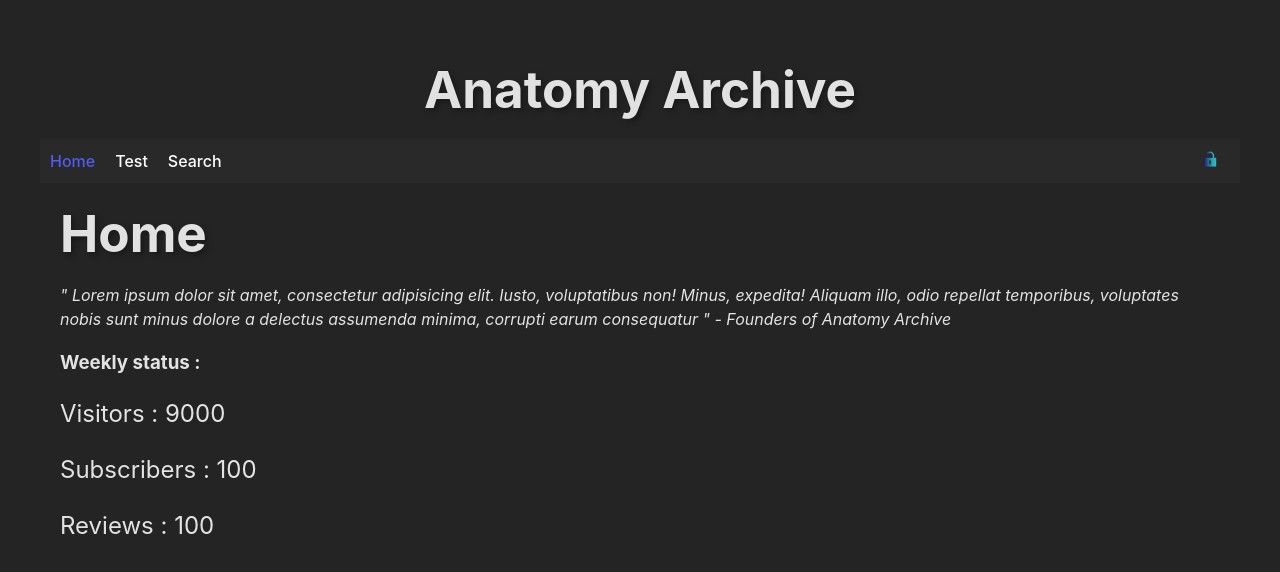
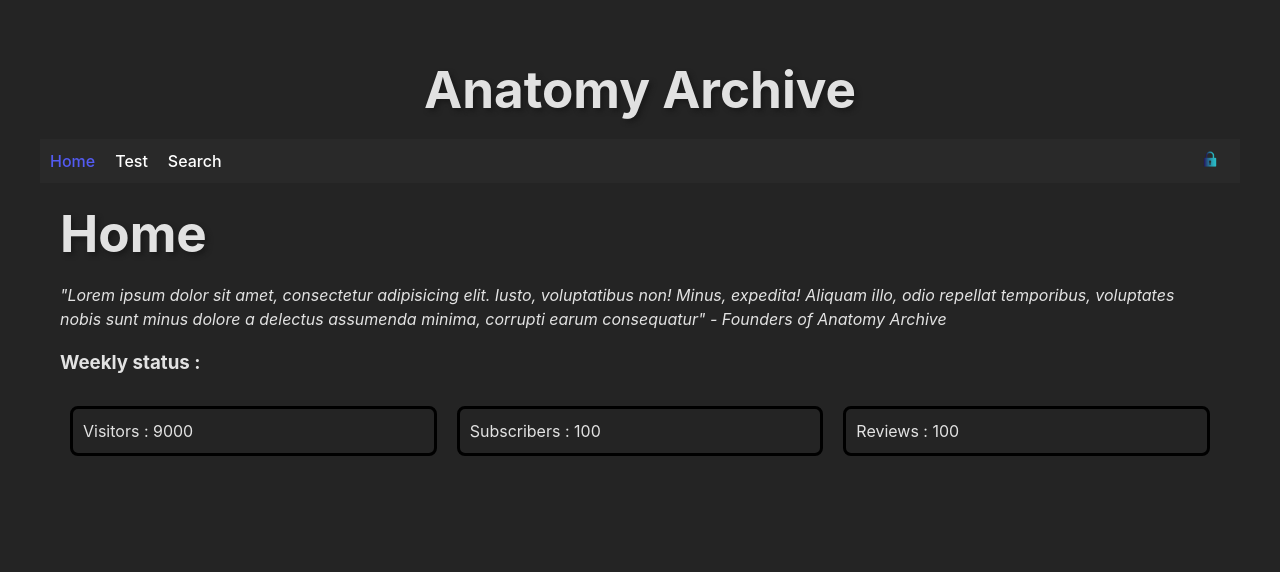
Before and after one commit to kotteletfisk/anatomy-archive-react, a React (Vite) app: page / in a window 1280 px wide. Shown: the top 572 px of the page. Built offline with nearby package versions, Linux system fonts and the light colour scheme.

Commit message:
update homepage

```diff
--- /dev/null
+++ b/src/components/WeeklyStatus.jsx
@@ -0,0 +1,15 @@
+function WeeklyStatus() {
+  return (
+    <>
+      <h3>Weekly status : </h3>
+
+      <div id="wrapper-status">
+        <div>Visitors : 9000 </div>
+        <div>Subscribers : 100 </div>
+        <div>Reviews : 100 </div>
+      </div>
+    </>
+  );
+}
+
+export default WeeklyStatus;
--- a/src/pages/Home.jsx
+++ b/src/pages/Home.jsx
@@ -1,22 +1,18 @@
+import WeeklyStatus from "../components/WeeklyStatus";
+
 function Home() {
   return (
     <div>
       <h1>Home</h1>
 
       <i>
-        " Lorem ipsum dolor sit amet, consectetur adipisicing elit. Iusto,
+        &quot;Lorem ipsum dolor sit amet, consectetur adipisicing elit. Iusto,
         voluptatibus non! Minus, expedita! Aliquam illo, odio repellat
         temporibus, voluptates nobis sunt minus dolore a delectus assumenda
-        minima, corrupti earum consequatur " - Founders of Anatomy Archive
+        minima, corrupti earum consequatur&quot; - Founders of Anatomy Archive
       </i>
 
-      <h3>Weekly status : </h3>
-
-      <div>
-        <p>Visitors : 9000 </p>
-        <p>Subscribers : 100 </p>
-        <p>Reviews : 100 </p>
-      </div>
+      <WeeklyStatus />
     </div>
   );
 }
--- a/src/styles/index.css
+++ b/src/styles/index.css
@@ -172,3 +172,19 @@ p {
   height: 200px;
   margin-bottom: 10px;
 }
+
+#wrapper-status {
+  display: grid;
+  grid-template-columns: repeat(3, 1fr);
+
+  @media (max-width: 870px) {
+    grid-template-columns: repeat(1, 1fr);
+  }
+}
+
+#wrapper-status div {
+  border: #000000 3px solid;
+  padding: 10px;
+  margin: 10px;
+  border-radius: 8px;
+}
```
Also changed, not shown: src/components/deleteLater.md (deleted).
